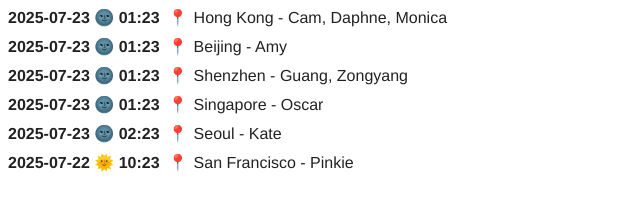
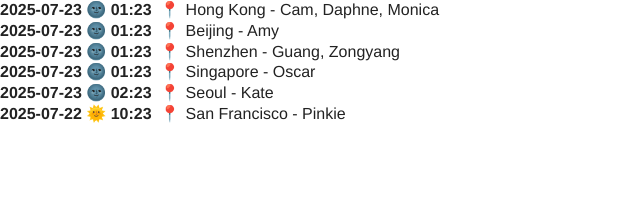
Before and after one commit to snowkate/world-clock-widget, a plain HTML site: page index.html in a window 1280 px wide. Shown: the whole page, without its empty margins (0-640 px from the left). Drawn offline with Linux system fonts and the light colour scheme.

Commit message:
Update index.html

```diff
--- a/index.html
+++ b/index.html
@@ -9,11 +9,13 @@
     font-family: Helvetica, Aptos, Arial, sans-serif;
     background: transparent;
     color: #222;
-    padding: 0px;
+    padding: 0;
+    margin: 0;
   }
   .time-row {
     font-size: 1.0em;
-    margin-bottom: 10px;
+    margin-bottom: 0;
+    line-height: 1.3;
   }
   .time {
     font-weight: bold;
```
